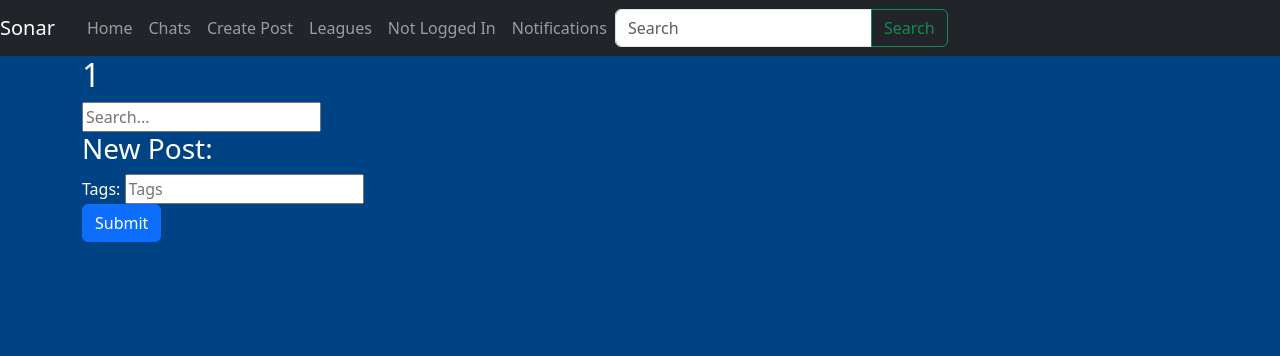
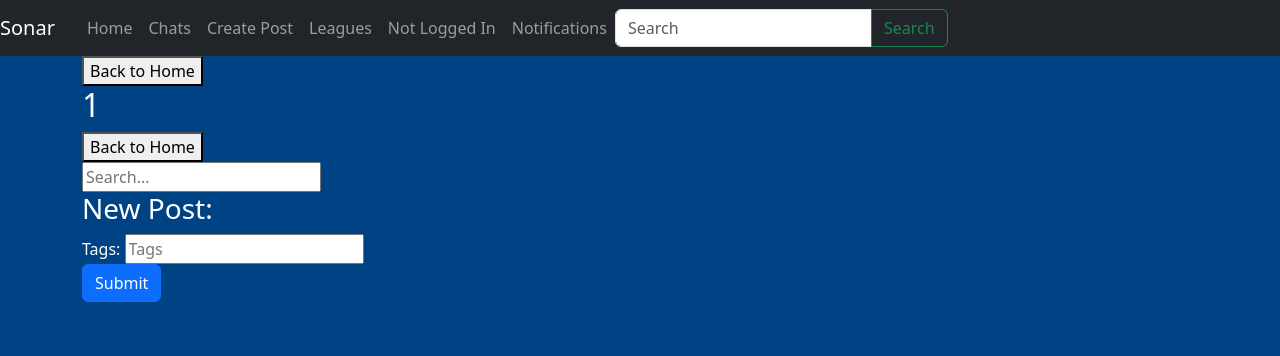
Before and after one commit to SeanKuehl/Group-18-Capstone, a Django app: page /tag/1/ in a window 1280 px wide. Shown: the top 356 px of the page. Run offline with Django 4.2, Linux system fonts and the light colour scheme; data that the repository does not hold is empty.

Commit message:
added home buttons to menus for improved navigation

```diff
--- a/templates/account_page.html
+++ b/templates/account_page.html
@@ -6,6 +6,10 @@
     <title>{{ account.username }}'s Account</title>
 </head>
 <body>
+    <a href="{% url 'home' %}">
+        <button>Back to Home</button>
+    </a>
+
     <h1>{{ account.username }}'s Account</h1>
 
 
--- a/templates/base.html
+++ b/templates/base.html
@@ -8,7 +8,7 @@
     </head>
   <body>
     <nav class="navbar navbar-expand-lg navbar-dark bg-dark justify-content-between">
-      <a class="navbar-brand me-4" href="#">Sonar</a>
+      <a class="navbar-brand me-4" href="{% url 'home'%}">Sonar</a>
       <button class="navbar-toggler" type="button" data-toggle="collapse" data-target="#navbarNav" aria-controls="navbarNav" aria-expanded="false" aria-label="Toggle navigation">
         <span class="navbar-toggler-icon"></span>
       </button>
--- a/templates/detail.html
+++ b/templates/detail.html
@@ -9,6 +9,10 @@
 {% endblock page_title %}
 
 {% block page_content %}
+    <a href="{% url 'home' %}">
+        <button>Back to Home</button>
+    </a>
+
     <small>
         {{ post.created_on.date }} |
         {% if post.accountname %}
--- a/templates/event_detail.html
+++ b/templates/event_detail.html
@@ -5,6 +5,10 @@
 {% block content %}
 
 {% block page_title %}
+    <a href="{% url 'home' %}">
+        <button>Back to Home</button>
+    </a>
+
     <h2 id="EventTitle">{{ event.post_title }}</h2>
 
     <p>
--- a/templates/index.html
+++ b/templates/index.html
@@ -5,6 +5,10 @@
 {% block page_title %}
     <h2>Posts</h2>
 {% endblock page_title %}
+
+<a href="{% url 'home' %}">
+    <button>Back to Home</button>
+</a>
 
 <form action="{% url 'search_results'%}" method="get">
     <input name="q" type="text" placeholder="Search...">
--- a/templates/leagues/create_league.html
+++ b/templates/leagues/create_league.html
@@ -3,8 +3,14 @@
 {% block title %}Create League{% endblock %}
 
 {% block content %}
+  <a href="{% url 'home' %}">
+    <button>Back to Home</button>
+  </a>
+
   <div class="container mt-4">
     <h2>Create League</h2>
+
+
     <form method="post">
       {% csrf_token %}
 
--- a/templates/leagues/league_detail.html
+++ b/templates/leagues/league_detail.html
@@ -1,6 +1,10 @@
 {% extends "base.html" %}
 
 {% block content %}
+  <a href="{% url 'home' %}">
+    <button>Back to Home</button>
+  </a>
+
   <div class="container mt-4">
     <h2>{{ league.name }}</h2>
     <p>{{ league.description }}</p>
--- a/templates/leagues/league_list.html
+++ b/templates/leagues/league_list.html
@@ -3,6 +3,11 @@
 {% block title %}Create League{% endblock %}
 
 {% block content %}
+
+  <a href="{% url 'home' %}">
+    <button>Back to Home</button>
+  </a>
+
   <h2>Leagues</h2>
   <ul class="list-group">
     {% for league in leagues %}
--- a/templates/register_business.html
+++ b/templates/register_business.html
@@ -6,6 +6,10 @@
     <title>Register Business</title>
 </head>
 <body>
+    <a href="{% url 'home' %}">
+        <button>Back to Home</button>
+    </a>
+
     <h1>Register Business</h1>
 
     <p> Please enter a valid Canadian Business Number below to claim the business</p>
--- a/templates/registration/login.html
+++ b/templates/registration/login.html
@@ -22,6 +22,8 @@
             <div class="d-grid">
               <button type="submit" class="btn btn-primary">Log In</button>
             </div>
+            <a href="{% url 'sign_up' %}"></a>
+            <button>Don't have an account? Sign Up</button>
           </form>
         </div>
       </div>
--- a/templates/search_account.html
+++ b/templates/search_account.html
@@ -6,6 +6,10 @@
     <title>Search Accounts</title>
 </head>
 <body>
+    <a href="{% url 'home' %}">
+        <button>Back to Home</button>
+    </a>
+
     <h1>Search Accounts</h1>
     <form method="get">
         <input type="text" name="q" placeholder="Search accounts..." value="{{ query }}">
--- a/templates/search_results.html
+++ b/templates/search_results.html
@@ -1,6 +1,10 @@
 {% extends "base.html" %}
 {% block content %}
 <h1>Search Results</h1>
+
+<a href="{% url 'home' %}">
+    <button>Back to Home</button>
+</a>
 
 <ul>
     {% for post in object_list %}
--- a/templates/tag.html
+++ b/templates/tag.html
@@ -1,5 +1,9 @@
 {% extends "index.html" %}
 
 {% block page_title %}
+<a href="{% url 'home' %}">
+    <button>Back to Home</button>
+</a>
+
 <h2>{{ tag }}</h2>
 {% endblock page_title %}
--- a/templates/view_discounts.html
+++ b/templates/view_discounts.html
@@ -9,7 +9,7 @@
     <h1>Current Special Offers</h1>
 
     <a href="{% url 'home' %}">
-    <button>Home</button>
+    <button>Back to Home</button>
     </a>
     {% if is_business %}
 
--- a/templates/view_event_posts.html
+++ b/templates/view_event_posts.html
@@ -9,7 +9,7 @@
     <h1>Current Events</h1>
 
     <a href="{% url 'home' %}">
-    <button>Home</button>
+    <button>Back to Home</button>
     </a>
 
 
```
